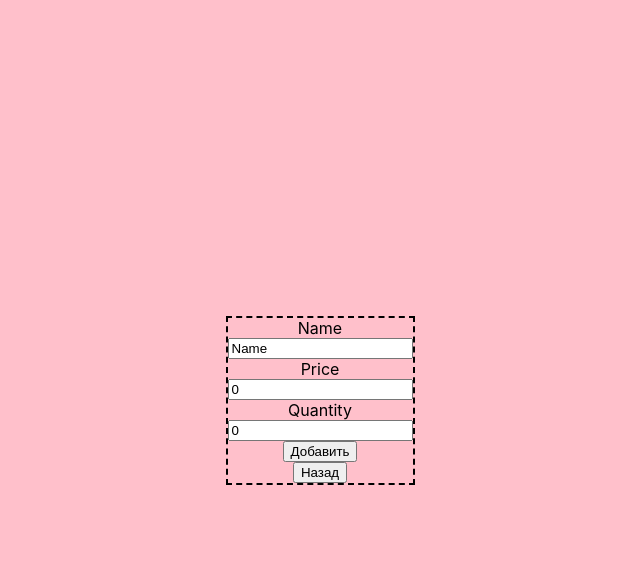
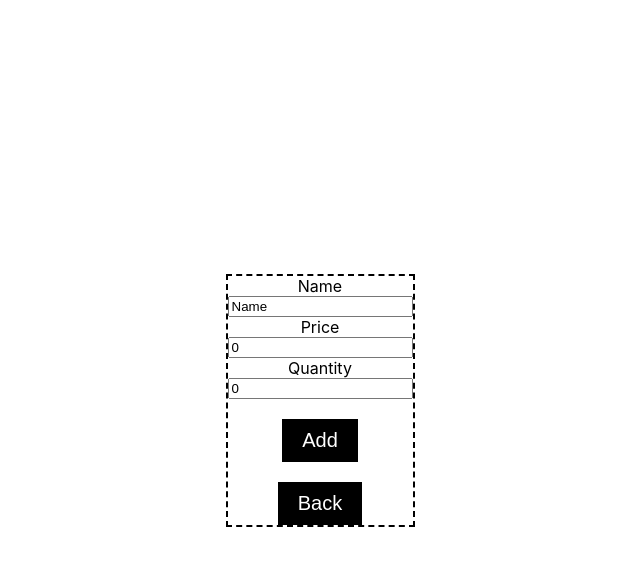
Before and after one commit to denisstrizhkin/simple-crud, a React (Create React App) app in the folder spa/: page / in a window 1280 px wide. Both pictures are taken after a click on the button "Добавить". Shown: the top 566 px of the page, without its empty margins (320-960 px from the left). Built offline with nearby package versions, Linux system fonts and the light colour scheme; no server answers.

Commit message:
Create Product

```diff
--- a/spa/src/App.css
+++ b/spa/src/App.css
@@ -1,6 +1,6 @@
 .App {
   text-align: center;
-  background: pink;
+  background: white;
   min-height: 100vh;
   width: 100%;
   display: flex;
@@ -18,3 +18,42 @@
   justify-content: center;
   border: 2px dashed black;
 }
+
+.ProductCard:hover {
+  background: lightgray;
+}
+
+.ProductCard:active {
+  background: white;
+}
+
+.ProductsList {
+  width: 100%;
+}
+
+.ProductsContainer {
+  width: 100%;
+  display: grid;
+  gap: 1em;
+  grid-template-columns: repeat(auto-fit, minmax(250px, max-content));
+  justify-content: center;
+}
+
+button {
+  font-size: 1.25rem;
+  background: black;
+  color: white;
+  padding: 0.5em 1em;
+  border: none;
+  margin-top: 1em;
+}
+
+button:hover {
+  background: white;
+  color: black;
+}
+
+button:active {
+  background: black;
+  color: white;
+}
--- a/spa/src/App.tsx
+++ b/spa/src/App.tsx
@@ -1,11 +1,11 @@
-import React, { useState } from "react";
+import { useState } from "react";
 import "./App.css";
 import ProductsList from "./components/ProductsList";
 import ProductSingle from "./components/ProductSingle";
 
 function App() {
   const url: string = "http://localhost:3000/products";
-  const [selectedId, setSelectedId] = useState<string | null>(null);
+  const [selectedId, setSelectedId] = useState<string | undefined>(undefined);
   const [display, setDisplay] = useState<Display>("list");
 
   const switchDisplay = (d: Display) => {
@@ -20,10 +20,22 @@ function App() {
         );
       case "add":
         return (
-          <ProductSingle url={url} isCreate={true} setDisplay={setDisplay} />
+          <ProductSingle
+            url={url}
+            isCreate={true}
+            selectedId={selectedId}
+            setDisplay={setDisplay}
+          />
         );
       case "single":
-        return <ProductSingle url={url} setDisplay={setDisplay} />;
+        return (
+          <ProductSingle
+            url={url}
+            isCreate={false}
+            selectedId={selectedId}
+            setDisplay={setDisplay}
+          />
+        );
     }
   };
 
--- a/spa/src/components/ProductSingle.tsx
+++ b/spa/src/components/ProductSingle.tsx
@@ -6,7 +6,7 @@ const defaultImg: string = "";
 interface ProductSingleProps {
   isCreate: boolean;
   url: string;
-  selectedId: string;
+  selectedId: string | undefined;
   setDisplay: React.Dispatch<SetStateAction<Display>>;
 }
 
@@ -17,7 +17,7 @@ function ProductSingle({
   setDisplay,
 }: ProductSingleProps) {
   const [product, setProduct] = useState<Product>({
-    _id: "",
+    _id: undefined,
     name: "Name",
     quantity: 0,
     price: 0,
@@ -46,6 +46,31 @@ function ProductSingle({
     setDisplay("list");
   };
 
+  const btnDeleteClicked = () => {};
+
+  const btnUpdateClicked = () => {};
+
+  const btnAddClicked = () => {
+    fetch(url, {
+      method: "POST",
+      body: JSON.stringify(product),
+      headers: {
+        "Content-type": "application/json; charset=UTF-8",
+      },
+    })
+      .then((response) => {
+        if (!response.ok) {
+          console.error(response);
+          return;
+        }
+        console.log(response.json());
+        setDisplay("list");
+      })
+      .catch((error) => {
+        console.error(error);
+      });
+  };
+
   return (
     <div className="ProductSingle">
       <label htmlFor="name">Name</label>
@@ -57,10 +82,10 @@ function ProductSingle({
       <label htmlFor="quantity">Quantity</label>
       <input type="number" name="quantity" value={product.quantity} />
 
-      {isCreate ? <button onClick={btnBackClicked}>Добавить</button> : null}
-      {!isCreate ? <button onClick={btnBackClicked}>Изменить</button> : null}
-      {!isCreate ? <button onClick={btnBackClicked}>Удалить</button> : null}
-      <button onClick={btnBackClicked}>Назад</button>
+      {isCreate ? <button onClick={btnAddClicked}>Add</button> : null}
+      {!isCreate ? <button onClick={btnUpdateClicked}>Update</button> : null}
+      {!isCreate ? <button onClick={btnDeleteClicked}>Delete</button> : null}
+      <button onClick={btnBackClicked}>Back</button>
     </div>
   );
 }
--- a/spa/src/components/ProductsList.tsx
+++ b/spa/src/components/ProductsList.tsx
@@ -1,4 +1,4 @@
-import React, { Dispatch, SetStateAction, useEffect, useState } from "react";
+import { Dispatch, SetStateAction, useEffect, useState } from "react";
 import Product from "../models/Product";
 
 interface ProductProps {
@@ -17,7 +17,7 @@ function ProductCard({ product }: ProductProps) {
 
 interface ProductsListProps {
   url: string;
-  setSelectedId: Dispatch<SetStateAction<string | null>>;
+  setSelectedId: Dispatch<SetStateAction<string | undefined>>;
   setDisplay: Dispatch<SetStateAction<Display>>;
 }
 
@@ -49,7 +49,7 @@ function ProductsList({ url, setSelectedId, setDisplay }: ProductsListProps) {
     <div className="ProductsList">
       <div className="ProductsContainer">
         {products.map((product) => (
-          <ProductCard product={product} />
+          <ProductCard key={product._id} product={product} />
         ))}
       </div>
       <button onClick={addButtonClicked}>Добавить</button>
--- a/spa/src/models/Product.ts
+++ b/spa/src/models/Product.ts
@@ -1,5 +1,5 @@
 type Product = {
-    _id: string;
+    _id: string | undefined;
     name: string;
     price: number;
     quantity: number;
```
